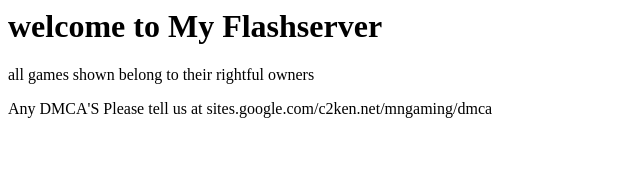
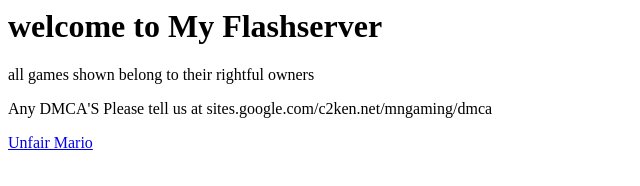
Before and after one commit to MNite16/FlashServer, a plain HTML site: page index.html in a window 1280 px wide. Shown: the whole page, without its empty margins (0-640 px from the left). Drawn offline with Linux system fonts and the light colour scheme.

Commit message:
Update index.html

```diff
--- a/index.html
+++ b/index.html
@@ -2,4 +2,5 @@
 <h1> welcome to My Flashserver</h1>
   <p> all games shown belong to their rightful owners</p>
   <p>Any DMCA'S Please tell us at sites.google.com/c2ken.net/mngaming/dmca</p>
+  <a href=<a href=/Unfair Mario/index.html</href>Unfair Mario</a>
 </html>
```
